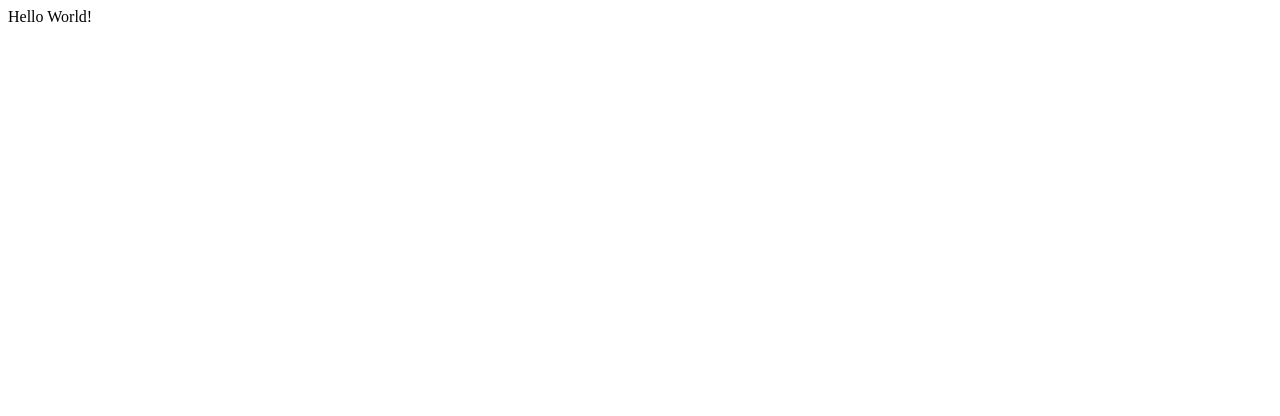
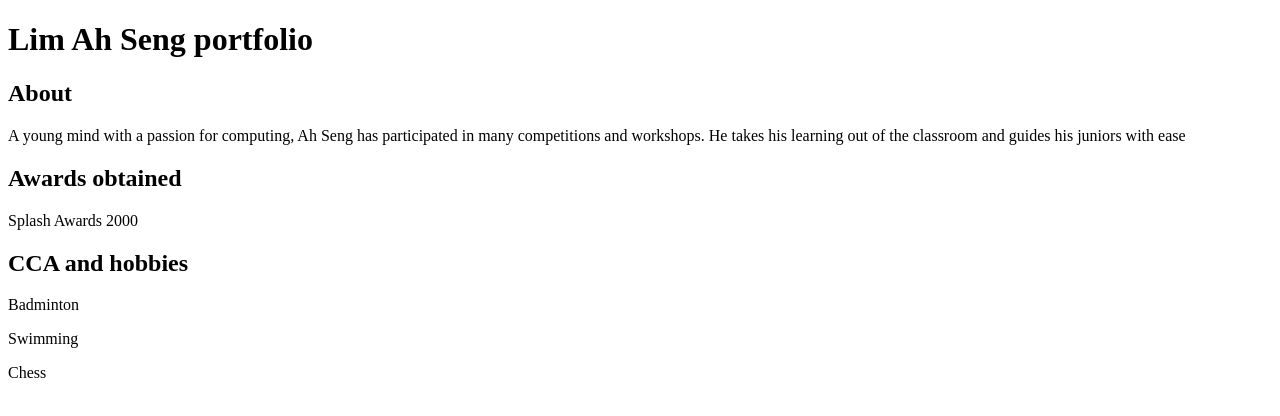
Before and after one commit to CHT152/My-portfolio, a plain HTML site: page index.html in a window 1280 px wide. Drawn offline with Linux system fonts and the light colour scheme.

Commit message:
Update index.html

```diff
--- a/index.html
+++ b/index.html
@@ -2,9 +2,17 @@
 <html>
   <head>
     <meta charset = "utf-8" />
-    <title> </title>
+    <title> Lim Ah Seng portfolio </title>
   </head>
   <body>
-    Hello World!
+    <h1>Lim Ah Seng portfolio</h1>
+    <h2>About</h2>
+    <p>A young mind with a passion for computing, Ah Seng has participated in many competitions and workshops. He takes his learning out of the classroom and guides his juniors with ease</p>
+    <h2>Awards obtained</h2>
+    <p>Splash Awards 2000</p>
+    <h2>CCA and hobbies</h2>
+    <p>Badminton</p>
+    <p>Swimming</p>
+    <p>Chess</p>
   </body>
 </html>
```
